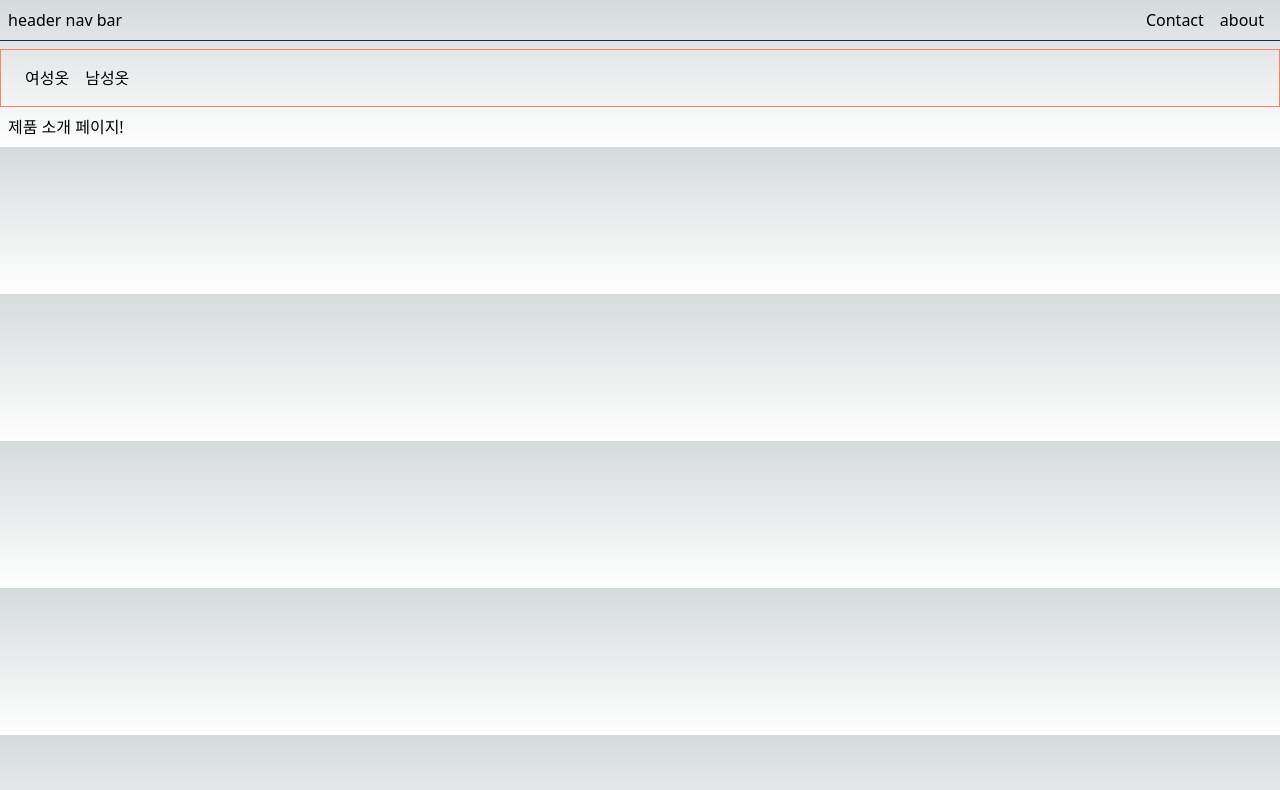
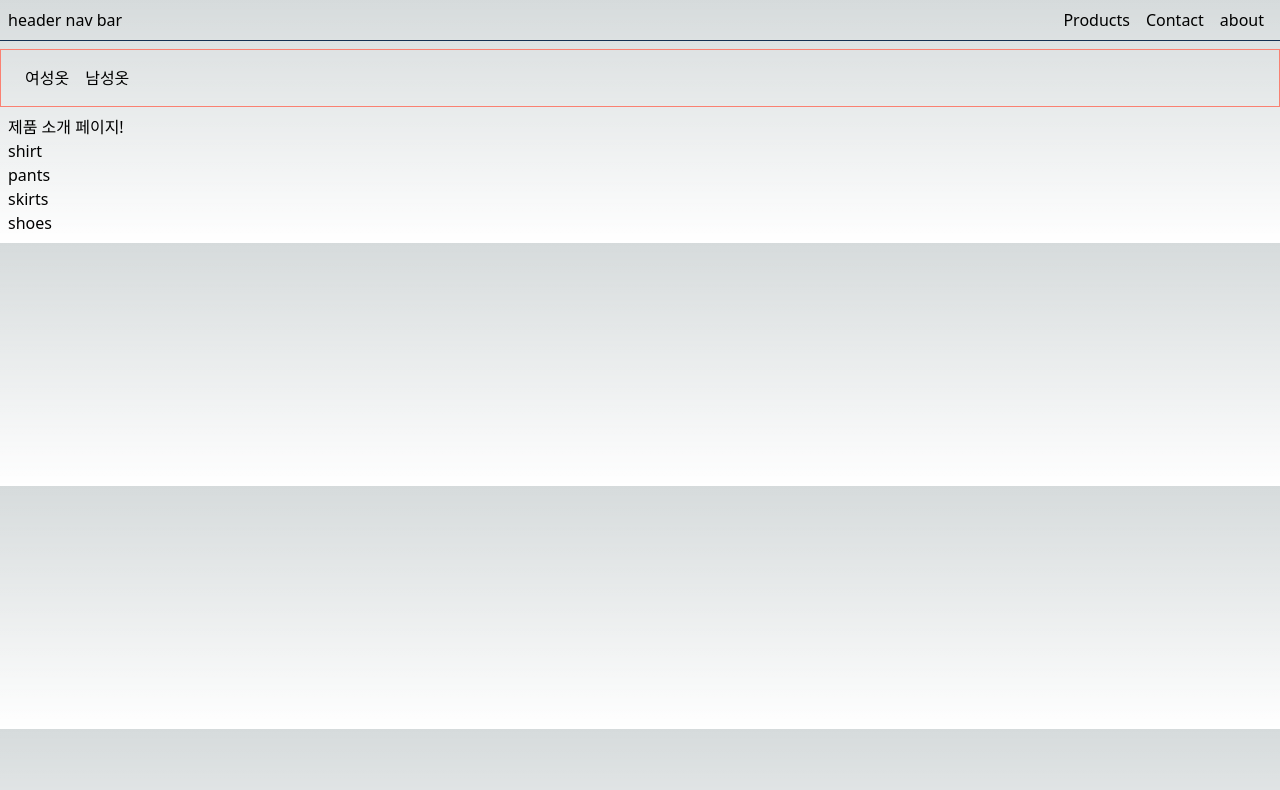
Before and after one commit to chlcken2/next.js-practice, a Next.js app: page /products in a window 1280 px wide. Shown: the top 790 px of the page. Built offline with nearby package versions, Linux system fonts and the light colour scheme.

Commit message:
FEATURE 정적 메뉴 적용 및 Link 적용

```diff
--- a/src/app/layout.tsx
+++ b/src/app/layout.tsx
@@ -24,6 +24,7 @@ export default function RootLayout({
         <header className={styles.header}>
           <h1>header nav bar</h1>
           <nav className={styles.nav}>
+            <a href='/products'>Products</a>
             <a href='/contact'>Contact</a>
             <a href='/about'>about</a>
           </nav>
--- a/src/app/products/[slug]/page.tsx
+++ b/src/app/products/[slug]/page.tsx
@@ -8,7 +8,7 @@ export default function Pants({params}: Props) {
 }
 
 export function generateStaticParams() {
-    const products = ['pants', 'skirt'];
+    const products = ['shirt', 'pants', 'skirt', 'shoes'];
     return products.map(product => ({
         slug: product
     }))
--- a/src/app/products/layout.tsx
+++ b/src/app/products/layout.tsx
@@ -8,8 +8,8 @@ export default function ProductsLayout({
   return (
     <>
         <nav className={styles.nav}>
-            <a href="skirt">여성옷</a>
-            <a href="pants">남성옷</a>
+            <a href="/products/woman">여성옷</a>
+            <a href="/products/man">남성옷</a>
         </nav>
         <section className={styles.product}>{children}</section>
     </>
--- a/src/app/products/page.tsx
+++ b/src/app/products/page.tsx
@@ -1,3 +1,18 @@
+import Link from 'next/dist/client/link';
+
+const products = ['shirt', 'pants', 'skirts', 'shoes'];
+
 export default function ProductsPage() {
-    return <h1>제품 소개 페이지!</h1>
+    return (
+    <>
+        <h1>제품 소개 페이지!</h1>
+        <ul>
+            {products.map((product, index) => (
+                <li key={index}>
+                    <Link href={`products/${product}`}>{product}</Link>
+                </li>
+                ))}
+        </ul>
+    </>
+    );
 }
```
